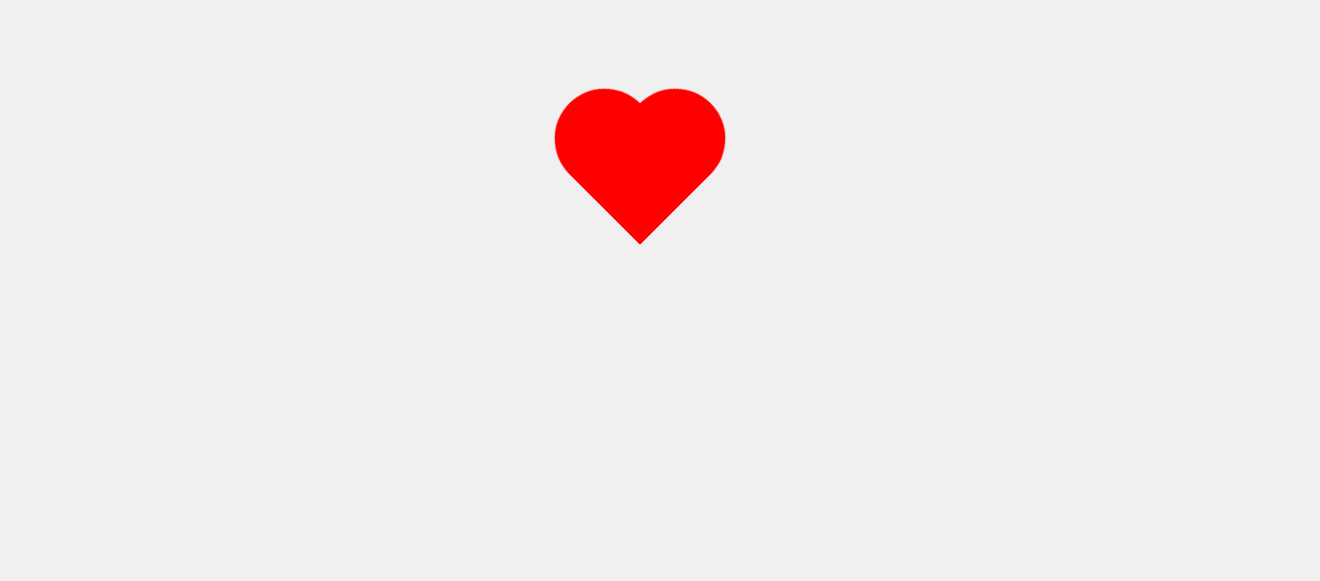
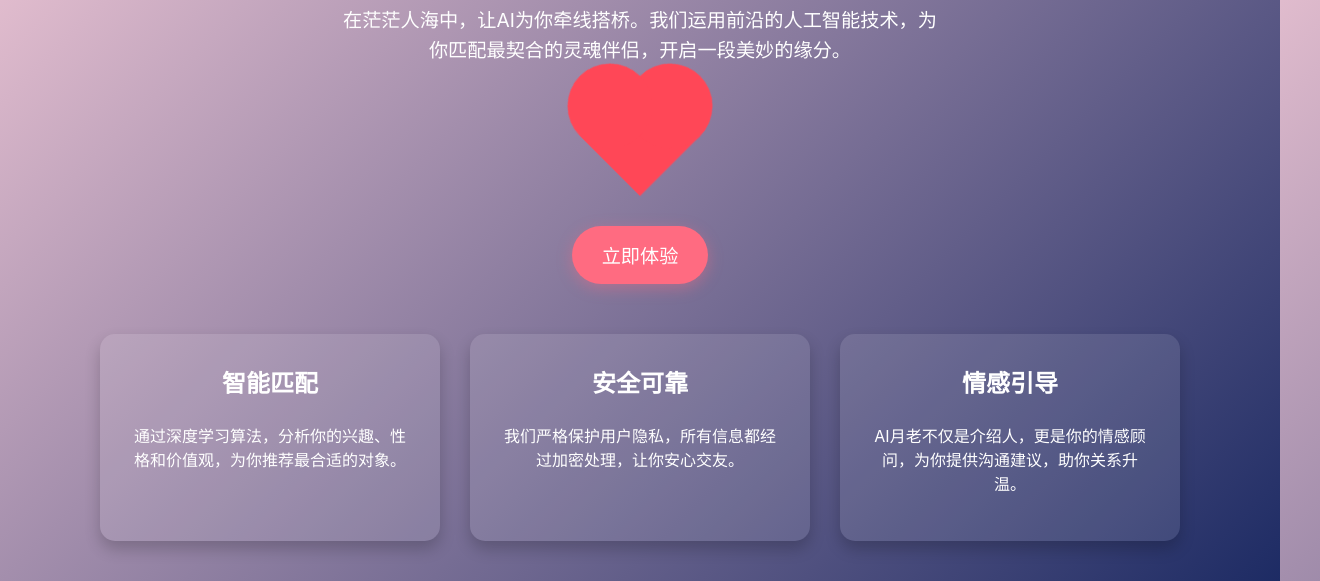
Before and after one commit to Tonystarkw12/Tonystarkw12.github.io, a plain HTML site: page index.html in a window 1280 px wide. Shown: the part 226-807 px from the top of the page, 1320 px wide, since content can reach past the window. Drawn offline with Linux system fonts and the light colour scheme.

Commit message:
Update index.html

```diff
--- a/index.html
+++ b/index.html
@@ -1,43 +1,171 @@
 <!DOCTYPE html>
-<html lang="en">
+<html lang="zh-CN">
 <head>
     <meta charset="UTF-8">
     <meta name="viewport" content="width=device-width, initial-scale=1.0">
-    <title>周子航的爱心世界</title>
+    <title>AI月老 - 你的智能情感伴侣</title>
     <style>
+        /* 全局样式 */
         body {
-            background-color: #f0f0f0;
+            font-family: -apple-system, BlinkMacSystemFont, "Segoe UI", Roboto, "Helvetica Neue", Arial, sans-serif;
+            margin: 0;
+            padding: 0;
+            background: linear-gradient(135deg, #f8cdda, #1d2b64);
+            color: #fff;
             display: flex;
+            flex-direction: column;
             align-items: center;
+            min-height: 100vh;
+        }
+
+        /* 头部导航栏 */
+        header {
+            width: 100%;
+            padding: 20px 40px;
+            background: rgba(0, 0, 0, 0.2);
+            box-shadow: 0 4px 10px rgba(0, 0, 0, 0.1);
+            text-align: center;
+        }
+
+        header h1 {
+            margin: 0;
+            font-size: 2.5em;
+            text-shadow: 2px 2px 4px rgba(0,0,0,0.5);
+            animation: fadeInDown 1s ease-in-out;
+        }
+
+        /* 主体内容 */
+        main {
+            text-align: center;
+            padding: 40px 20px;
+        }
+
+        .hero-section {
+            animation: fadeInUp 1.5s ease-in-out;
+        }
+
+        .hero-section h2 {
+            font-size: 2em;
+            margin-bottom: 20px;
+        }
+
+        .hero-section p {
+            max-width: 600px;
+            margin: 0 auto 30px;
+            font-size: 1.2em;
+            line-height: 1.6;
+        }
+
+        /* 特性区域 */
+        .features {
+            display: flex;
             justify-content: center;
-            min-height: 100vh;
-            margin: 0;
+            gap: 30px;
+            flex-wrap: wrap;
+            margin-top: 50px;
+            animation: zoomIn 2s ease-in-out;
         }
+
+        .feature-card {
+            background: rgba(255, 255, 255, 0.1);
+            border-radius: 15px;
+            padding: 30px;
+            width: 280px;
+            box-shadow: 0 8px 16px rgba(0, 0, 0, 0.2);
+            transition: transform 0.3s ease, box-shadow 0.3s ease;
+        }
+
+        .feature-card:hover {
+            transform: translateY(-10px);
+            box-shadow: 0 12px 24px rgba(0, 0, 0, 0.3);
+        }
+
+        .feature-card h3 {
+            font-size: 1.5em;
+            margin-top: 0;
+        }
+
+        /* 心形动画 */
         .heart {
-            width: 100px;
-            height: 100px;
-            background-color: red;
+            width: 80px;
+            height: 80px;
+            background-color: #ff4757;
             position: relative;
             transform: rotate(-45deg);
-            animation: beat 1s infinite;
+            margin: 30px auto;
+            animation: beat 1.4s infinite cubic-bezier(0.215, 0.61, 0.355, 1);
         }
         .heart::before,
         .heart::after {
             content: "";
-            width: 100px;
-            height: 100px;
-            background-color: red;
-            border-radius: 100px;
+            width: 80px;
+            height: 80px;
+            background-color: #ff4757;
+            border-radius: 50%;
             position: absolute;
         }
         .heart::before {
-            left: 50px;
+            left: 40px;
             top: 0;
         }
         .heart::after {
             left: 0;
-            top: -50px;
+            top: -40px;
         }
+
+        /* 按钮 */
+        .cta-button {
+            background-color: #ff6b81;
+            color: white;
+            padding: 15px 30px;
+            text-decoration: none;
+            border-radius: 50px;
+            font-size: 1.2em;
+            transition: background-color 0.3s ease, transform 0.3s ease;
+            display: inline-block;
+            margin-top: 20px;
+            box-shadow: 0 4px 15px rgba(255, 107, 129, 0.4);
+        }
+
+        .cta-button:hover {
+            background-color: #ff4757;
+            transform: scale(1.05);
+        }
+
+        /* 动画效果 */
+        @keyframes fadeInDown {
+            from {
+                opacity: 0;
+                transform: translateY(-50px);
+            }
+            to {
+                opacity: 1;
+                transform: translateY(0);
+            }
+        }
+
+        @keyframes fadeInUp {
+            from {
+                opacity: 0;
+                transform: translateY(50px);
+            }
+            to {
+                opacity: 1;
+                transform: translateY(0);
+            }
+        }
+
+        @keyframes zoomIn {
+            from {
+                opacity: 0;
+                transform: scale(0.8);
+            }
+            to {
+                opacity: 1;
+                transform: scale(1);
+            }
+        }
+
         @keyframes beat {
             0%, 100% {
                 transform: scale(1) rotate(-45deg);
@@ -46,9 +174,37 @@
                 transform: scale(1.1) rotate(-45deg);
             }
         }
+
     </style>
 </head>
 <body>
-    <div class="heart"></div>
+    <header>
+        <h1>AI月老</h1>
+    </header>
+
+    <main>
+        <section class="hero-section">
+            <h2>你的智能情感伴侣</h2>
+            <p>在茫茫人海中，让AI为你牵线搭桥。我们运用前沿的人工智能技术，为你匹配最契合的灵魂伴侣，开启一段美妙的缘分。</p>
+            <div class="heart"></div>
+            <a href="#" class="cta-button">立即体验</a>
+        </section>
+
+        <section class="features">
+            <div class="feature-card">
+                <h3>智能匹配</h3>
+                <p>通过深度学习算法，分析你的兴趣、性格和价值观，为你推荐最合适的对象。</p>
+            </div>
+            <div class="feature-card">
+                <h3>安全可靠</h3>
+                <p>我们严格保护用户隐私，所有信息都经过加密处理，让你安心交友。</p>
+            </div>
+            <div class="feature-card">
+                <h3>情感引导</h3>
+                <p>AI月老不仅是介绍人，更是你的情感顾问，为你提供沟通建议，助你关系升温。</p>
+            </div>
+        </section>
+    </main>
+
 </body>
 </html>
```
